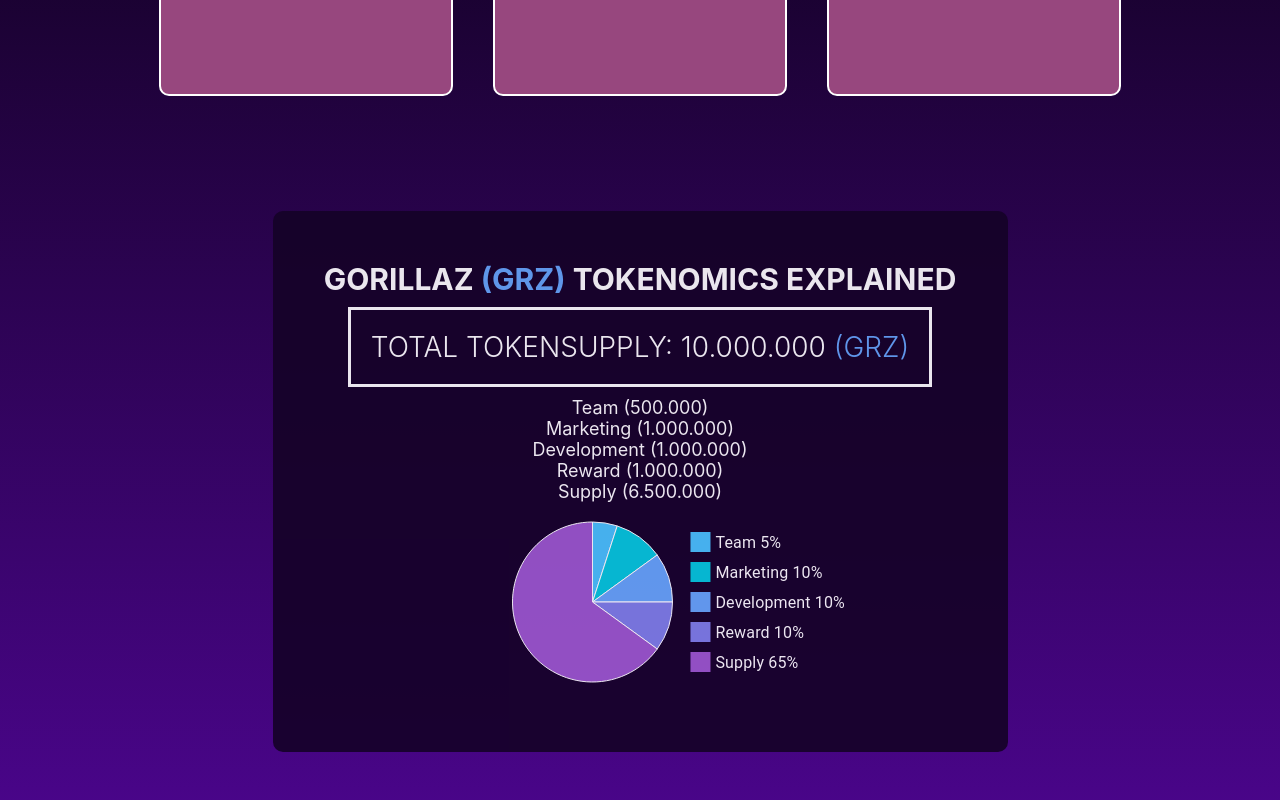
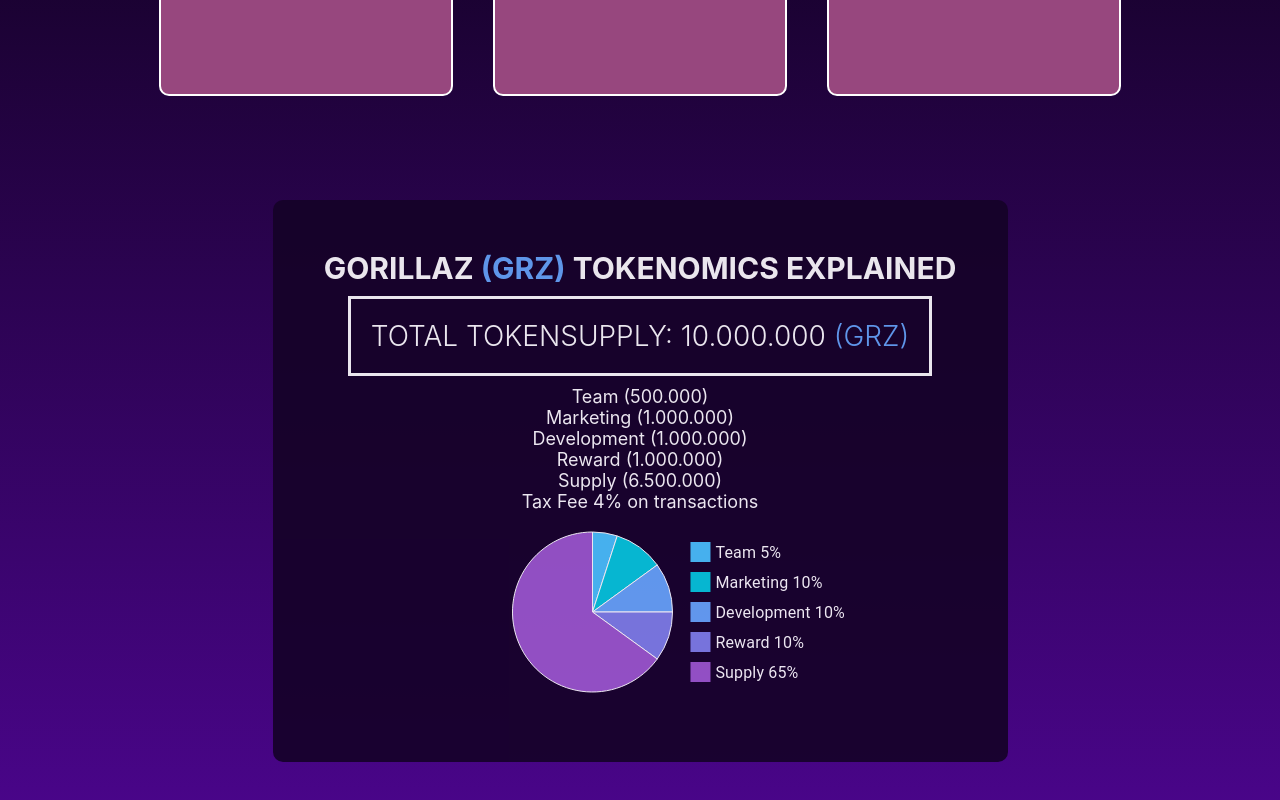
Before and after one commit to Nahuel3/StakingEspa-a, a React (Create React App) app: page / in a window 1280 px wide. Shown: the part 478-1278 px from the top of the page. Built offline with nearby package versions, Linux system fonts and the light colour scheme.

Commit message:
feeTokenomics

```diff
--- a/src/App.jsx
+++ b/src/App.jsx
@@ -467,6 +467,7 @@ function App() {
               <p>Development (1.000.000)</p>
               <p>Reward (1.000.000)</p>
               <p>Supply (6.500.000)</p>
+              <p>Tax Fee 4% on transactions</p>
             </div>
 
             <PieChart
```
